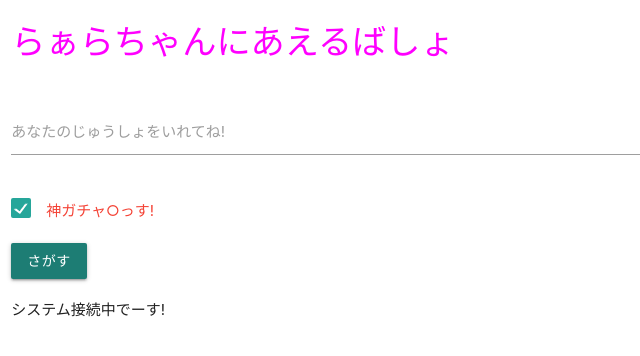
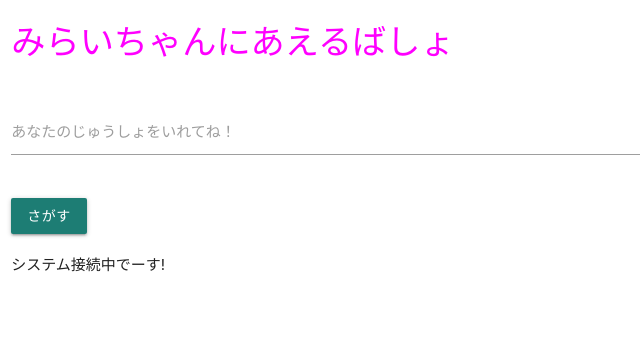
Before and after one commit to prickathon/shop-search, a plain HTML site: page index.html in a window 1280 px wide. Both pictures are taken after a click on the button "さがす". Shown: the whole page, without its empty margins (0-640 px from the left). Drawn offline with nearby package versions, Linux system fonts and the light colour scheme.

Commit message:
closed #5 プリチャン対応
・全体的にみらいちゃんにする
・神ガチャなくなりました
・URLアクセスポイント変更

```diff
--- a/index.html
+++ b/index.html
@@ -3,7 +3,7 @@
 
 <head>
     <meta charset="UTF-8" />
-    <title>forked: 2018-02-11 1st - js do it</title>
+    <title>プリチャンショップサーチ</title>
     <meta name="Description" content="" />
     <meta name="Keywords" content="" />
 
@@ -25,7 +25,8 @@
         <div class="col s12">
             <span class="flow-text">
                 <h4>
-                    <font color="fuchsia">らぁらちゃんにあえるばしょ</font>
+                    <!-- らぁらちゃんはもういないんだ・・・ -->
+                    <font color="fuchsia">みらいちゃんにあえるばしょ</font>
                 </h4>
             </span>
         </div>
@@ -34,18 +35,11 @@
     <div class="row">
         <div class="input-field col s12">
             <input type="text" value="" id="textinput" class="validate">
-            <label class="active">あなたのじゅうしょをいれてね!</label>
+            <label class="active">あなたのじゅうしょをいれてね！</label>
         </div>
     </div>
 
-    <div class="row">
-        <div class="col s12">
-            <label>
-                <input type="checkbox" class="filled-in" id="gachaFilter" checked="checked">
-                <span class="red-text">神ガチャ○っす!</span>
-            </label>
-        </div>
-    </div>
+    <!--神ガチャはもういないんだ・・・ -->
     <div class="row">
         <div class="col s12">
             <label>
--- a/index.js
+++ b/index.js
@@ -3,19 +3,19 @@
 function hoge(){
     document.getElementById('helloWorld').innerHTML ="システム接続中でーす!";
     var text = document.getElementById('textinput').value;
-    var gachaFilter = document.getElementById('gachaFilter').checked;
-    request(text,gachaFilter);
+    request(text);
 }
 
 //WebAPIにアクセス
-function request(text,gachaFilter){
+function request(text){
     var script = document.createElement('script');
-    var baseurl = "https://script.google.com/macros/s/AKfycbwoTfLoZJEktYH_RQq0BNStXFHCKhRi9rC1Sb16xsc2LGbepTU/exec";
-    script.src = baseurl + "?callback=receiveJson&keyword=" + encodeURI(text) + "&gachaFilter=" + encodeURI(gachaFilter);
+    var baseurl = "https://script.google.com/macros/s/AKfycbyJRiaMbBD8dbmDxfUOLVXYQi98Pa0cfcLXnX1D/exec";
+    script.src = baseurl + "?callback=receiveJson&keyword=" + encodeURI(text);
     document.body.appendChild(script);
 }
 
-//WebAPIで取得した情報を受け取って処理す
+// WebAPIで取得した情報を受け取って処理し
+// FIXME:なんかもうちょっと上手く表示したいぷりね…
 function receiveJson(json){
 
     var output = "";
```
